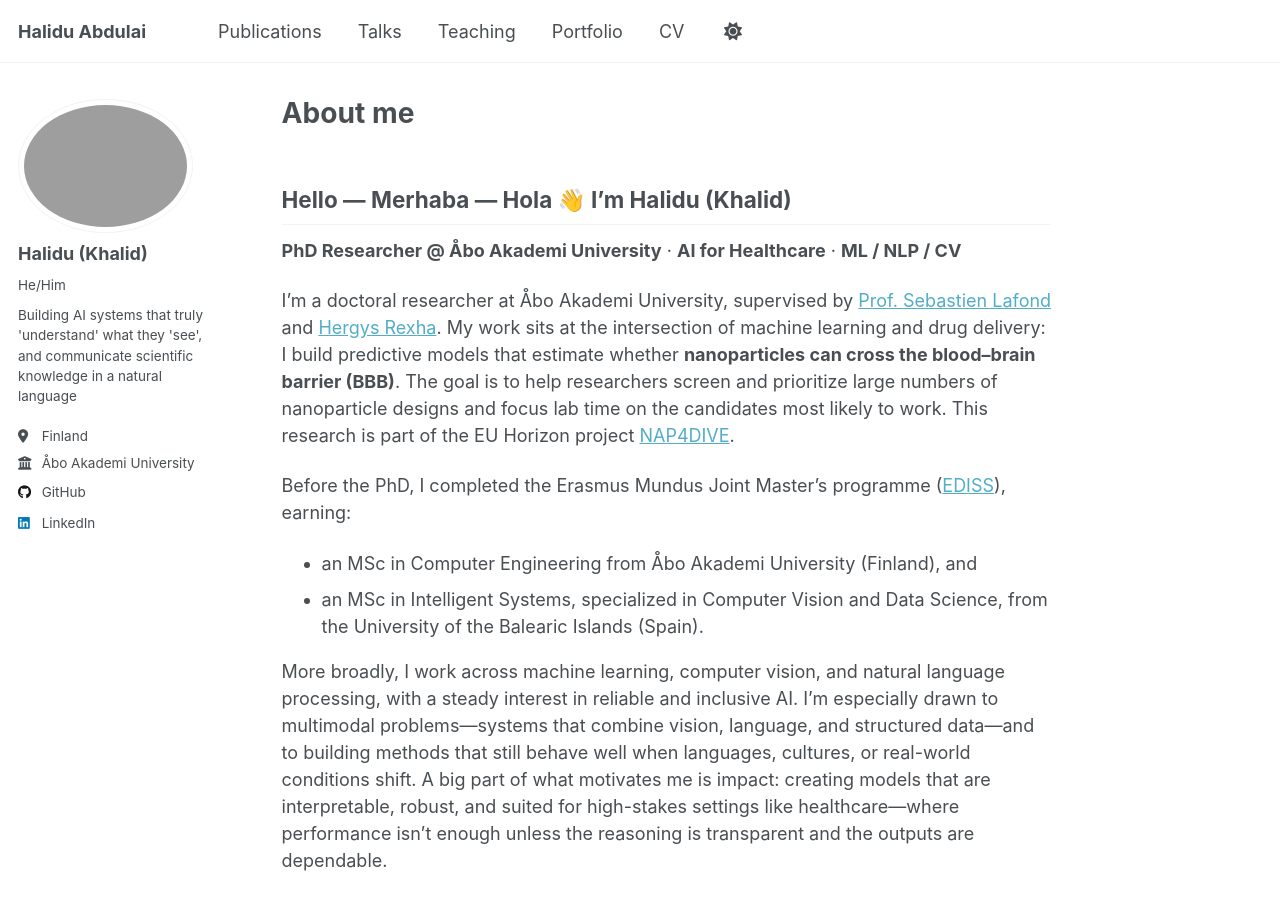
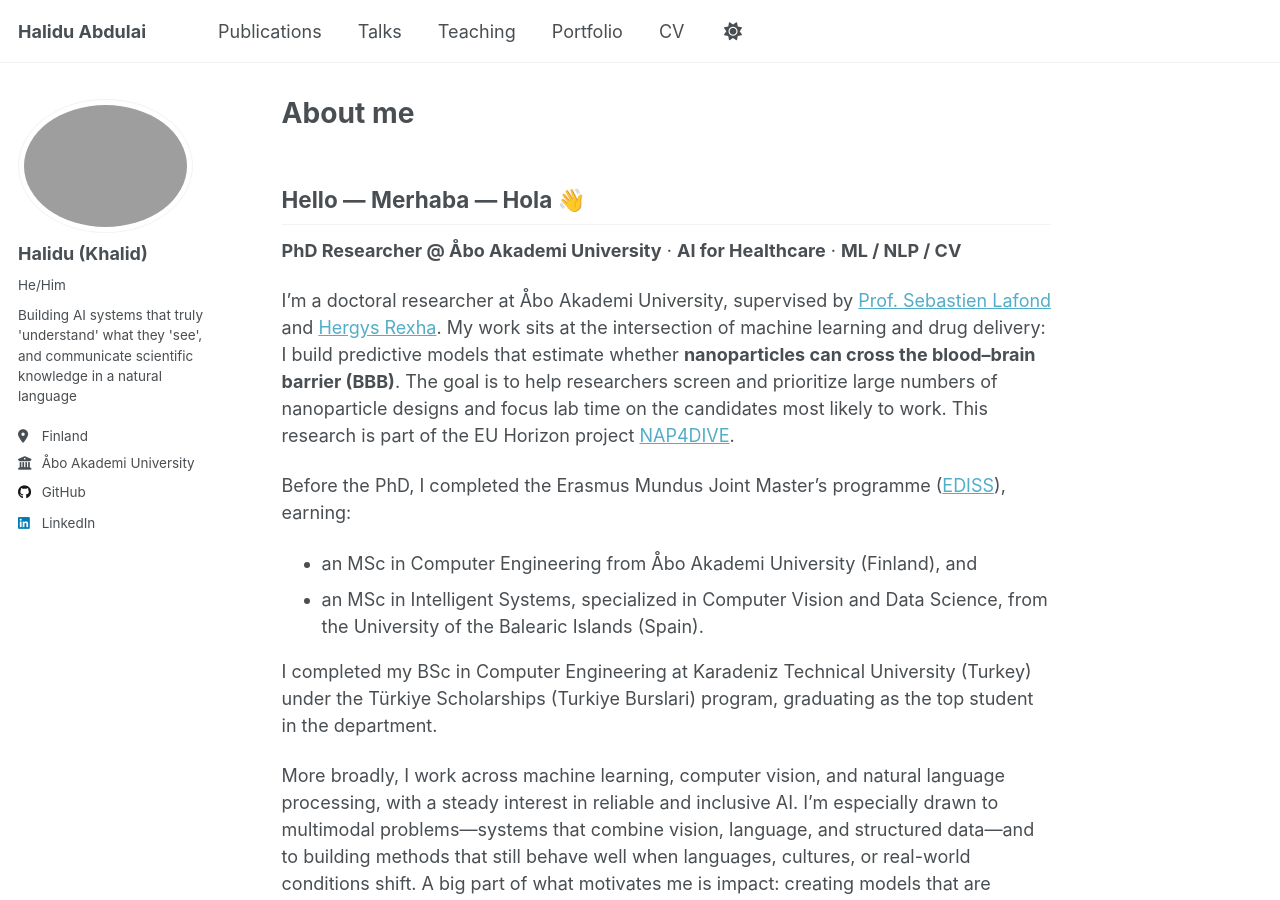
Before and after one commit to abdulaihalidu/abdulaihalidu.github.io, a Jekyll site: the page built from _pages/about.md, in a window 1280 px wide and 900 px high. Built offline with Jekyll 4.4.1, drawn with Linux system fonts in a browser that asks for light colours; a script that is not in the unit is left out.

Commit message:
Update about page with additional personal information
Added educational background details and clarified research interests.

```diff
--- a/_pages/about.md
+++ b/_pages/about.md
@@ -7,7 +7,7 @@ redirect_from:
   - /about.html
 ---
 
-## Hello — Merhaba — Hola 👋 I’m Halidu (Khalid)
+## Hello — Merhaba — Hola 👋
 
 **PhD Researcher @ Åbo Akademi University** · **AI for Healthcare** · **ML / NLP / CV**
 
@@ -18,6 +18,8 @@ and <a href="https://research.abo.fi/sv/persons/hergys-rexha/" target="_blank" r
 Before the PhD, I completed the Erasmus Mundus Joint Master’s programme (<a href="https://www.master-ediss.eu/" target="_blank" rel="noopener noreferrer">EDISS</a>), earning:
 - an MSc in Computer Engineering from Åbo Akademi University (Finland), and
 - an MSc in Intelligent Systems, specialized in Computer Vision and Data Science, from the University of the Balearic Islands (Spain).
+
+I completed my BSc in Computer Engineering at Karadeniz Technical University (Turkey) under the Türkiye Scholarships (Turkiye Burslari) program, graduating as the top student in the department.
 
 More broadly, I work across machine learning, computer vision, and natural language processing, with a steady interest in reliable and inclusive AI. I’m especially drawn to multimodal problems—systems that combine vision, language, and structured data—and to building methods that still behave well when languages, cultures, or real-world conditions shift. A big part of what motivates me is impact: creating models that are interpretable, robust, and suited for high-stakes settings like healthcare—where performance isn’t enough unless the reasoning is transparent and the outputs are dependable.
 
```
